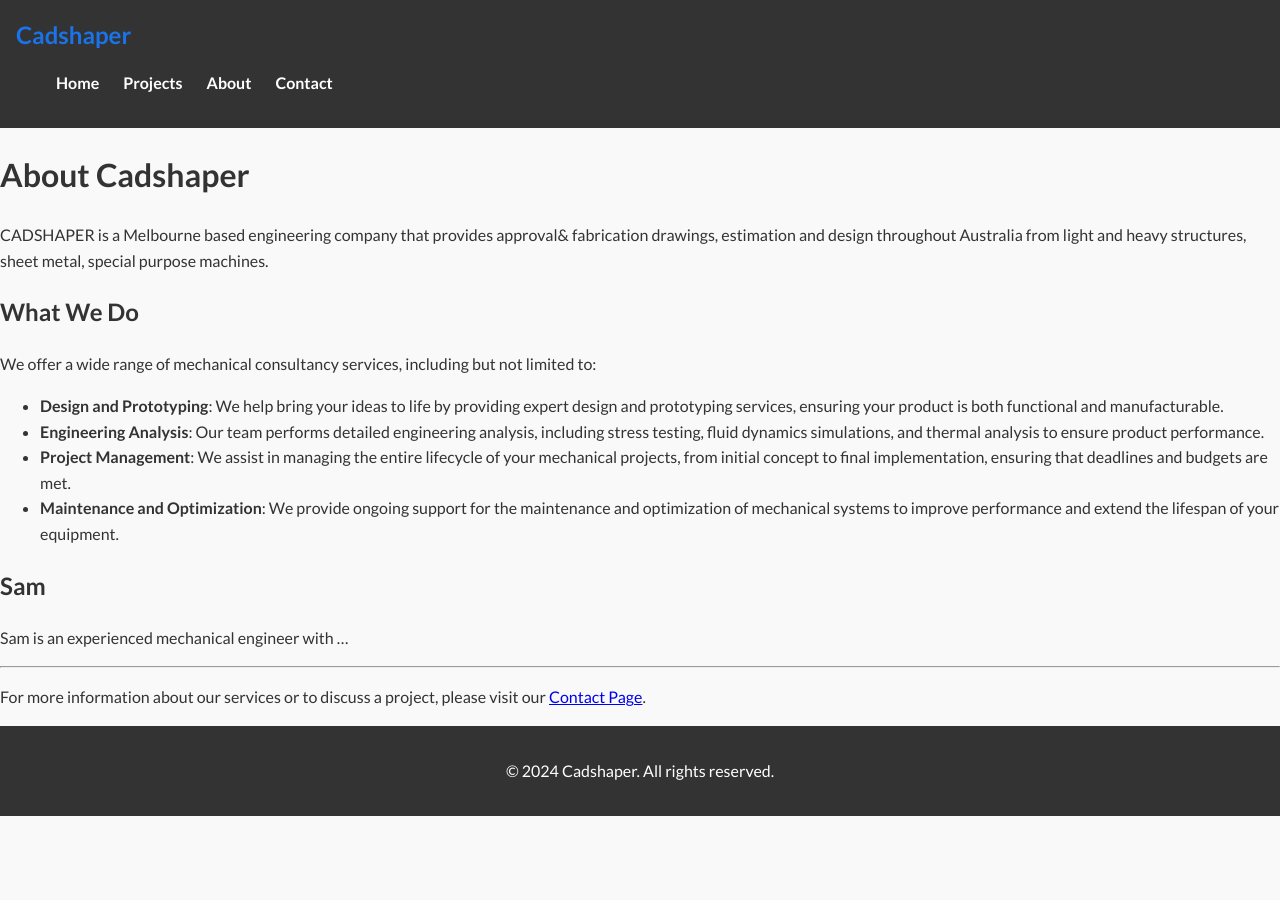
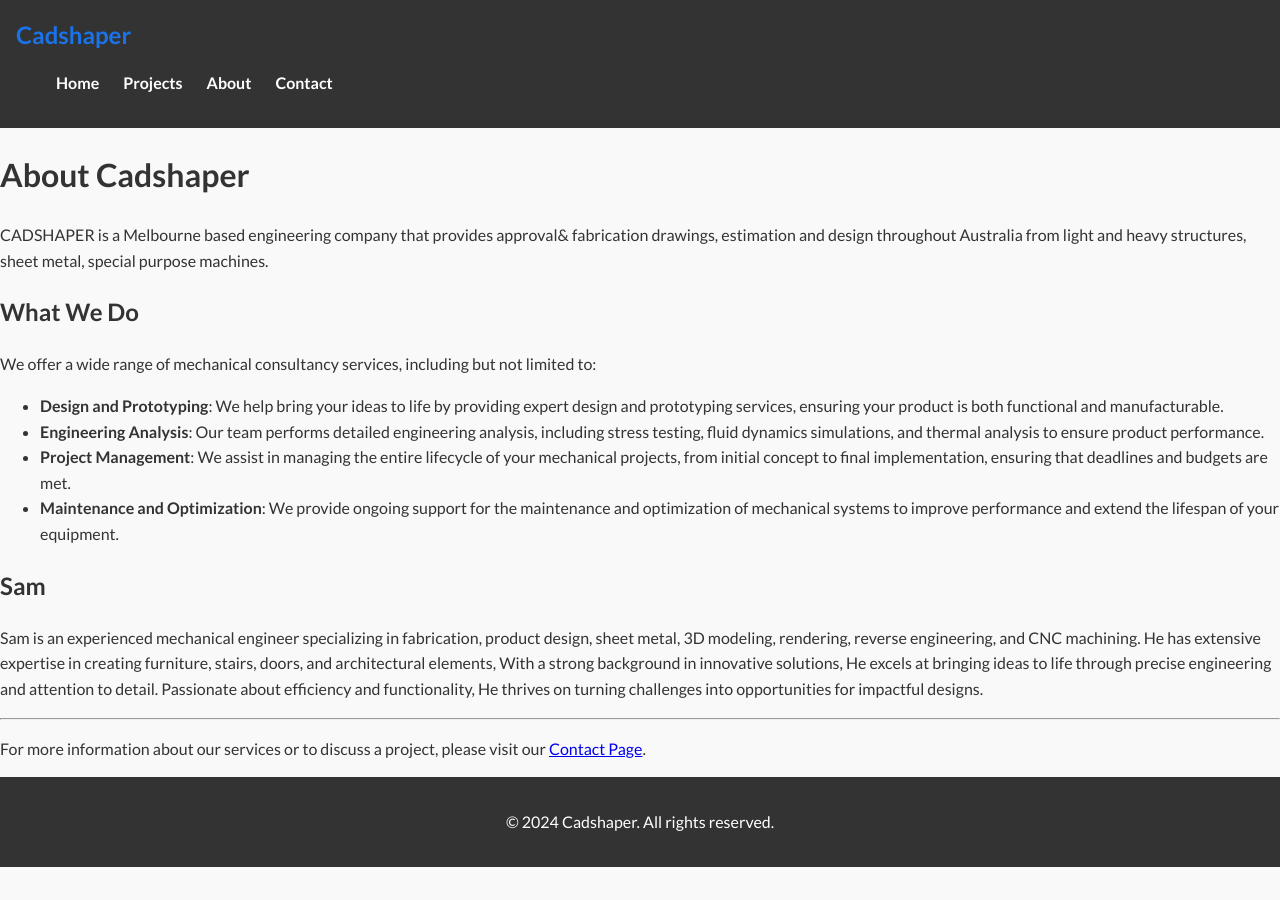
Before and after one commit to cadshaper/cadshaper.github.io, a Jekyll site: the page built from about.md, in a window 1280 px wide. Built offline with Jekyll 4.4.1, drawn with Linux system fonts in a browser that asks for light colours.

Commit message:
Update about.md

```diff
--- a/about.md
+++ b/about.md
@@ -20,7 +20,7 @@ We offer a wide range of mechanical consultancy services, including but not limi
 
 ## Sam
 
-Sam is an experienced mechanical engineer with ...
+Sam is an experienced mechanical engineer specializing in fabrication, product design, sheet metal, 3D modeling, rendering, reverse engineering, and CNC machining. He has extensive expertise in creating furniture, stairs, doors, and architectural elements, With a strong background in innovative solutions, He excels at bringing ideas to life through precise engineering and attention to detail. Passionate about efficiency and functionality, He thrives on turning challenges into opportunities for impactful designs.
 
 ---
 
```
